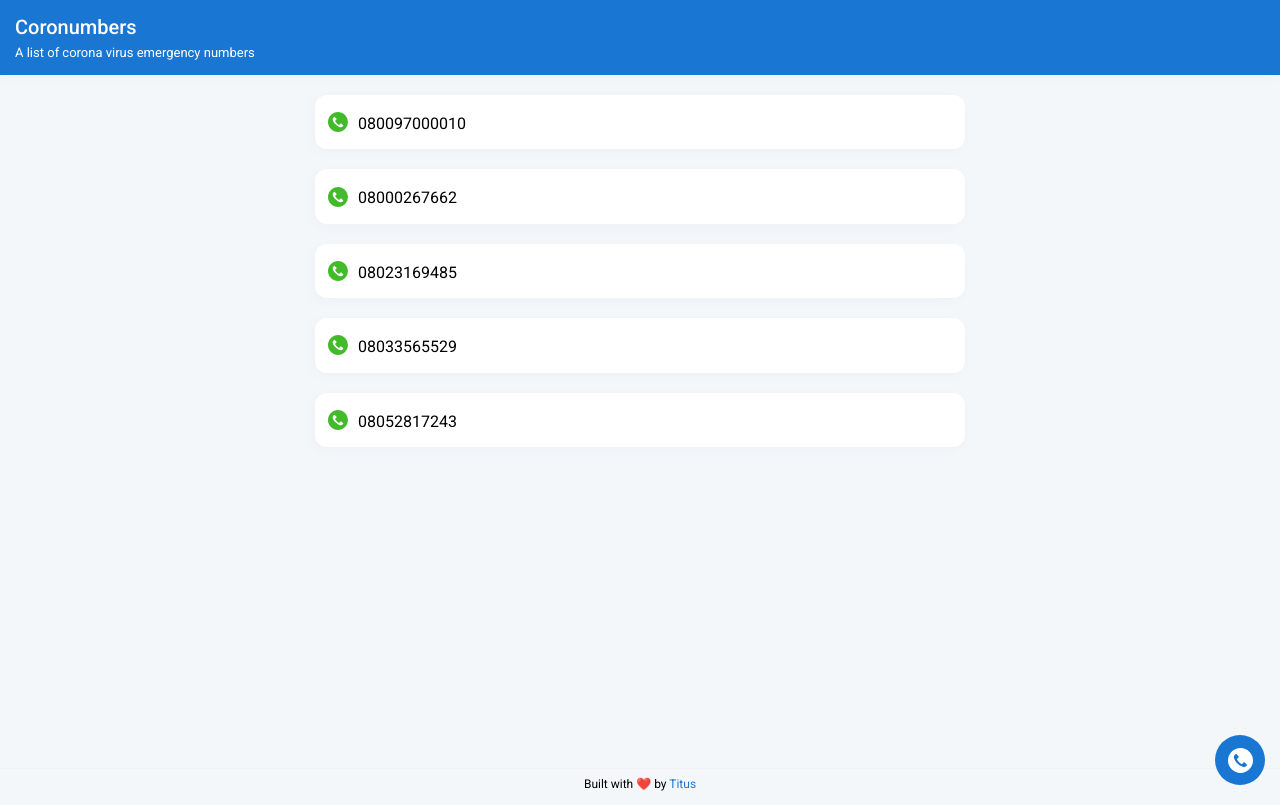
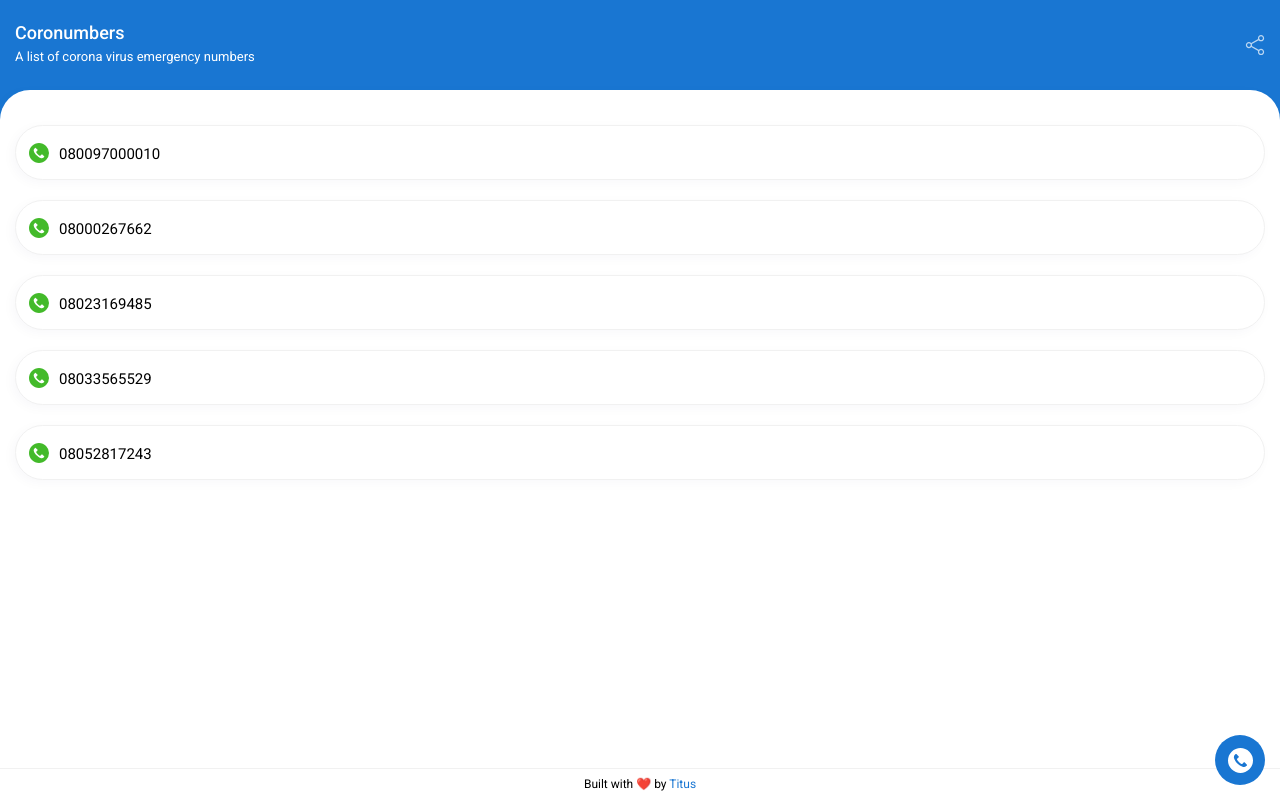
Before and after one commit to engrtitus/coronumbers, a React (Create React App) app: page / in a window 1280 px wide. Built offline with nearby package versions, Linux system fonts and the light colour scheme.

Commit message:
redesigned header

```diff
--- a/src/App.js
+++ b/src/App.js
@@ -27,7 +27,7 @@ function App() {
           <div className="app__header__subtitle">
             A list of corona virus emergency numbers
           </div>
-          {navigator.share && (
+          {!navigator.share && (
             <button className="app__header__icon" onClick={() => shareApp()}>
               <ShareIcon height={20} color={"#fff"} />
             </button>
--- a/src/App.scss
+++ b/src/App.scss
@@ -4,19 +4,19 @@
     text-decoration: none;
   }
   &__header {
-    position: sticky;
+    position: fixed;
     top: 0px;
-    height: 75px;
-    padding: 0px 15px;
+    height: 125px;
+    padding: 20px 15px;
     color: #ffffff;
     background-color: #1976d2;
-    box-shadow: -3px 3px 12px rgba(10, 46, 101, 0.03);
-    z-index: 2;
-    display: flex;
-    flex-direction: column;
-    justify-content: center;
+    z-index: 1;
+    // display: flex;
+    // flex-direction: column;
+    // justify-content: center;
+    width: calc(100% - 30px);
     &__title {
-      font-size: 20px;
+      font-size: 18px;
       font-weight: 500;
       padding-bottom: 3px;
     }
@@ -25,7 +25,7 @@
     }
     &__icon {
       position: fixed;
-      top: 28px;
+      top: 35px;
       background: none;
       padding: 0px;
       right: 15px;
@@ -42,8 +42,9 @@
     font-size: 12px;
     width: 100%;
     padding: 7px 0px;
-    background-color: #f4f7fa;
+    background-color: #ffffff;
     border-top: 1px solid #f1f1f1;
+    z-index: 4;
     a {
       color: #1976d2;
     }
@@ -60,9 +61,16 @@
   }
 
   &__body {
-    padding: 20px 15px;
-    max-width: 650px;
+    padding: 35px 15px 15px;
     margin: 0 auto;
+    background-color: #ffffff;
+    height: calc(100vh - 135px);
+    margin-top: 90px;
+    border-top-right-radius: 30px;
+    border-top-left-radius: 30px;
+    box-shadow: -3px 3px 12px rgba(10, 46, 101, 0.03);
+    z-index: 2;
+    position: relative;
     &__new {
       &__button {
         display: flex;
@@ -92,7 +100,7 @@
     position: fixed;
     right: 15px;
     bottom: 15px;
-    z-index: 4;
+    z-index: 5;
     button {
       border: none;
       padding: 0 !important;
@@ -120,9 +128,10 @@
   }
   .card {
     background-color: #fff;
-    border-radius: 12px;
+    border-radius: 30px;
     box-shadow: -3px 3px 12px rgba(10, 46, 101, 0.03);
     padding: 16px 13px;
+    border: 1px solid #f1f1f1;
   }
   .flex {
     display: flex;
--- a/src/index.css
+++ b/src/index.css
@@ -5,7 +5,7 @@ body {
   -moz-osx-font-smoothing: grayscale;
   background-color: #f4f7fa;
   line-height: 1.4;
-  font-size: 16px;
+  font-size: 15px;
 }
 
 code {
```
